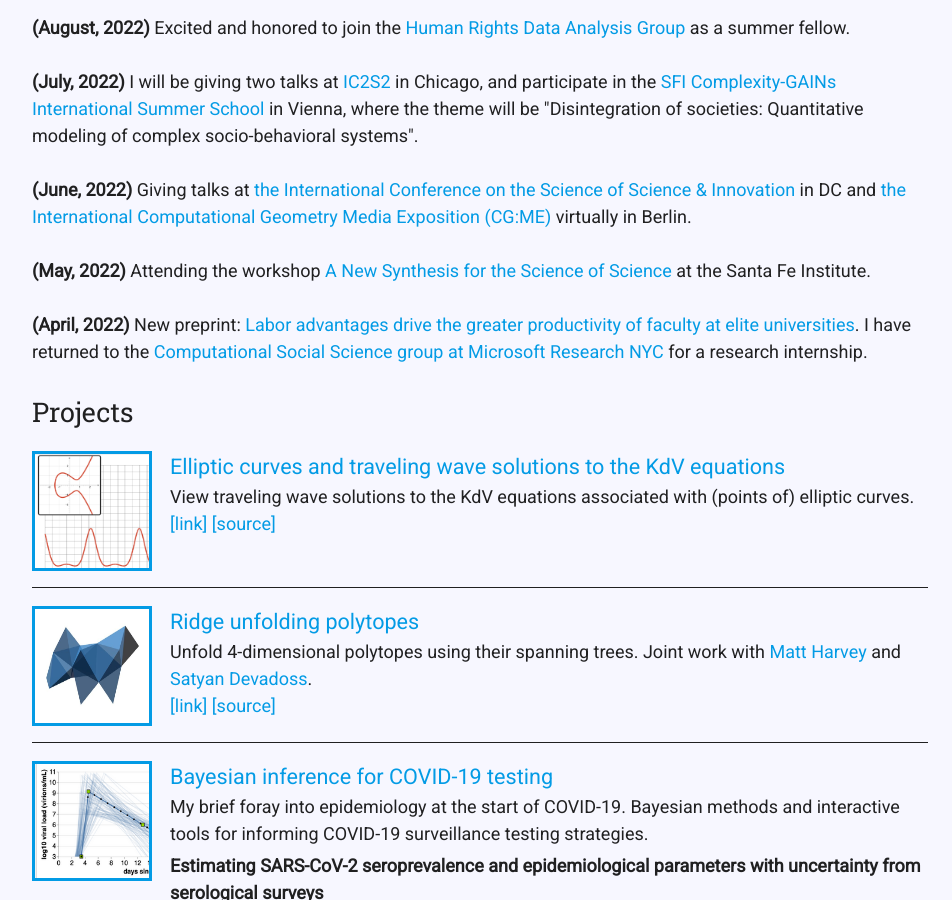
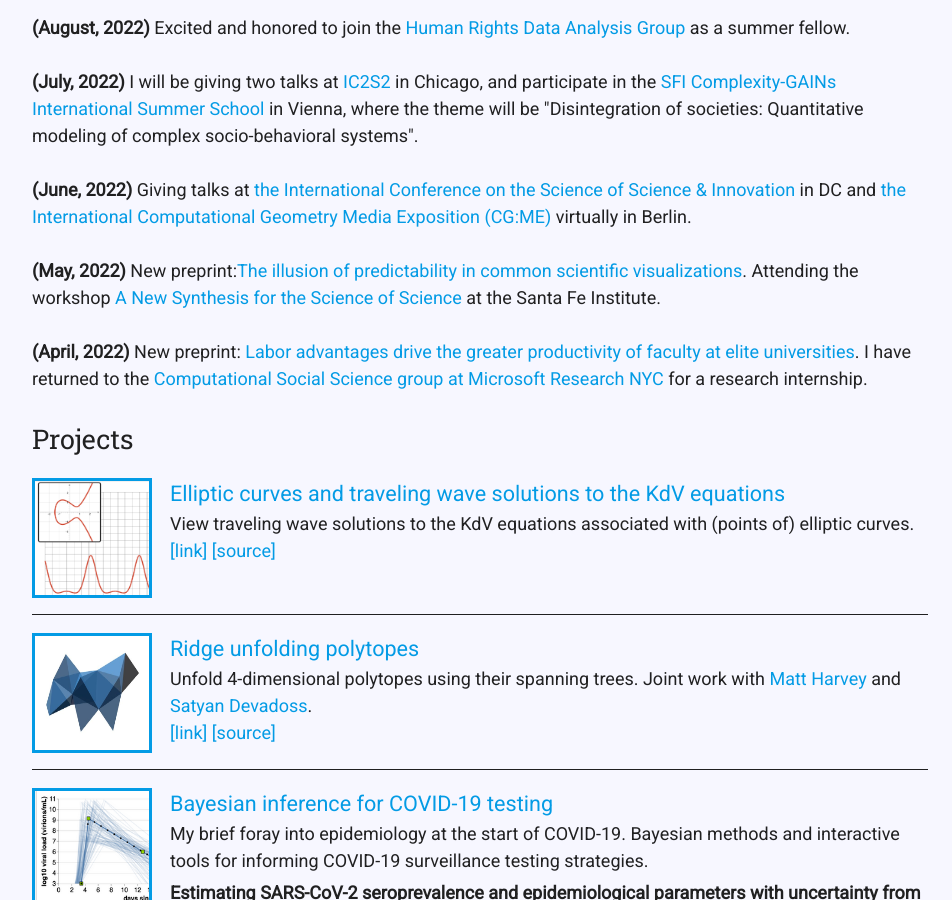
Before and after one commit to samzhang111/samzhang111.github.io, a Jekyll site: the page built from index.html, in a window 1280 px wide and 900 px high, scrolled down 870 px. Shown: the whole window, without its empty margins (160-1112 px from the left). Built offline with Jekyll 4.4.1, drawn with Linux system fonts in a browser that asks for light colours; nearby versions of some CDN libraries.

Commit message:
new preprint

```diff
--- a/index.html
+++ b/index.html
@@ -43,7 +43,7 @@
               <li> <b>(July, 2022)</b>
                  I will be giving two talks at <a href="https://boothuchicagocaai.wixsite.com/website-2">IC2S2</a> in Chicago, and participate in the <a href="https://www.santafe.edu/engage/learn/programs/complexity-gains-international-summer-school" target="_blank">SFI Complexity-GAINs International Summer School</a> in Vienna, where the theme will be "Disintegration of societies: Quantitative modeling of complex socio-behavioral systems".</li>
               <li> <b>(June, 2022)</b> Giving talks at <a href="https://www.icssi.org/" target="_blank">the International Conference on the Science of Science & Innovation</a> in DC and <a href="https://www.inf.fu-berlin.de/inst/ag-ti/socg22/media.html" target="_blank">the International Computational Geometry Media Exposition (CG:ME)</a> virtually in Berlin.</li>
-              <li> <b>(May, 2022)</b> Attending the workshop <a href="https://www.santafe.edu/events/new-synthesis-science-science" target="_blank">A New Synthesis for the Science of Science</a> at the Santa Fe Institute.</li>
+              <li> <b>(May, 2022)</b> New preprint:<a href="https://osf.io/preprints/socarxiv/5tcgs/" target="_blank">The illusion of predictability in common scientific visualizations</a>. Attending the workshop <a href="https://www.santafe.edu/events/new-synthesis-science-science" target="_blank">A New Synthesis for the Science of Science</a> at the Santa Fe Institute.</li>
               <li> <b>(April, 2022)</b> New preprint: <a href="https://arxiv.org/abs/2204.05989" target="_blank">Labor advantages drive the greater productivity of faculty at elite universities</a>. I have returned to the <a href="https://www.microsoft.com/en-us/research/theme/computational-social-science/" target="_blank">Computational Social Science group at Microsoft Research NYC</a> for a research internship.</li>
               </li>
           </ul>
```
